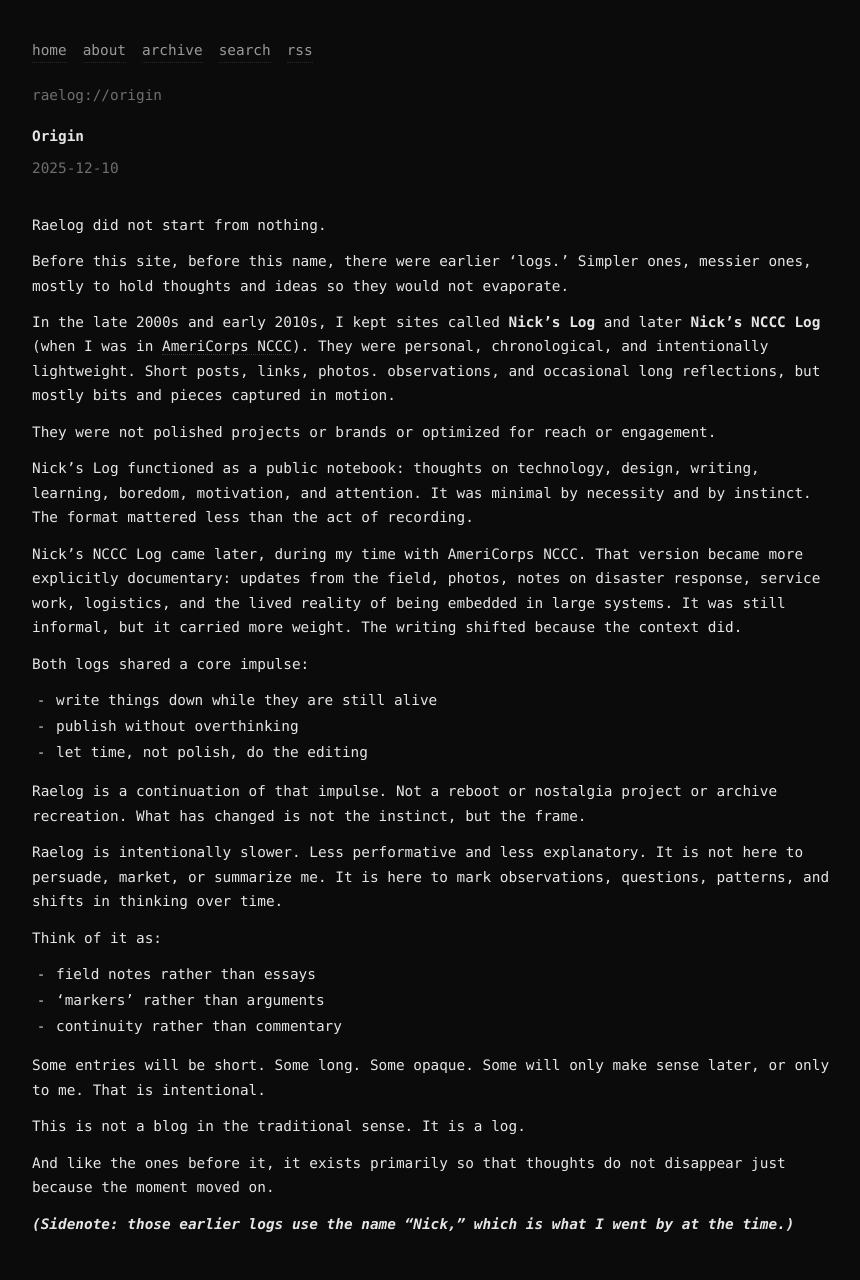
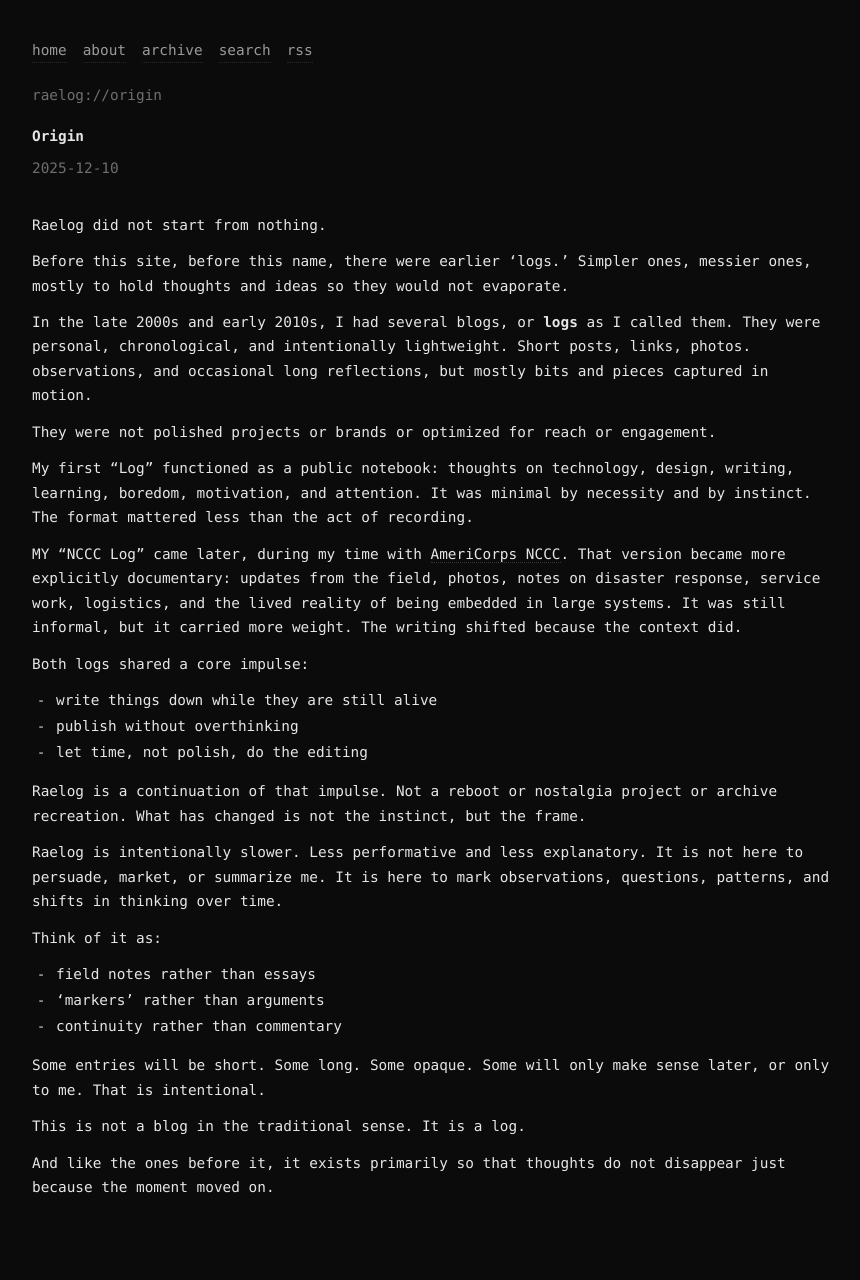
Before and after one commit to raelovejoy/raelog, a Jekyll site: the page built from _posts/2025-12-10-origin.md, in a window 1280 px wide. Shown: the whole page, without its empty margins (208-1068 px from the left). Built offline with Jekyll 4.4.1, drawn with Linux system fonts in a browser that asks for light colours; after the commit the page ends 1244 px from its top, so only the background shows below that.

Commit message:
Update 2025-12-10-origin.md

```diff
--- a/_posts/2025-12-10-origin.md
+++ b/_posts/2025-12-10-origin.md
@@ -7,13 +7,13 @@ Raelog did not start from nothing.
 
 Before this site, before this name, there were earlier 'logs.' Simpler ones, messier ones, mostly to hold thoughts and ideas so they would not evaporate.
 
-In the late 2000s and early 2010s, I kept sites called **Nick's Log** and later **Nick's NCCC Log** (when I was in [AmeriCorps NCCC](https://en.wikipedia.org/wiki/National_Civilian_Community_Corps)). They were personal, chronological, and intentionally lightweight. Short posts, links, photos. observations, and occasional long reflections, but mostly bits and pieces captured in motion.
+In the late 2000s and early 2010s, I had several blogs, or **logs** as I called them. They were personal, chronological, and intentionally lightweight. Short posts, links, photos. observations, and occasional long reflections, but mostly bits and pieces captured in motion.
 
 They were not polished projects or brands or optimized for reach or engagement.
 
-Nick's Log functioned as a public notebook: thoughts on technology, design, writing, learning, boredom, motivation, and attention. It was minimal by necessity and by instinct. The format mattered less than the act of recording.
+My first "Log" functioned as a public notebook: thoughts on technology, design, writing, learning, boredom, motivation, and attention. It was minimal by necessity and by instinct. The format mattered less than the act of recording.
 
-Nick's NCCC Log came later, during my time with AmeriCorps NCCC. That version became more explicitly documentary: updates from the field, photos, notes on disaster response, service work, logistics, and the lived reality of being embedded in large systems. It was still informal, but it carried more weight. The writing shifted because the context did.
+MY "NCCC Log" came later, during my time with [AmeriCorps NCCC](https://en.wikipedia.org/wiki/National_Civilian_Community_Corps). That version became more explicitly documentary: updates from the field, photos, notes on disaster response, service work, logistics, and the lived reality of being embedded in large systems. It was still informal, but it carried more weight. The writing shifted because the context did.
 
 Both logs shared a core impulse:
 
@@ -36,5 +36,3 @@ Some entries will be short. Some long. Some opaque. Some will only make sense la
 This is not a blog in the traditional sense. It is a log.
 
 And like the ones before it, it exists primarily so that thoughts do not disappear just because the moment moved on.
-
-***(Sidenote: those earlier logs use the name "Nick," which is what I went by at the time.)***
```
